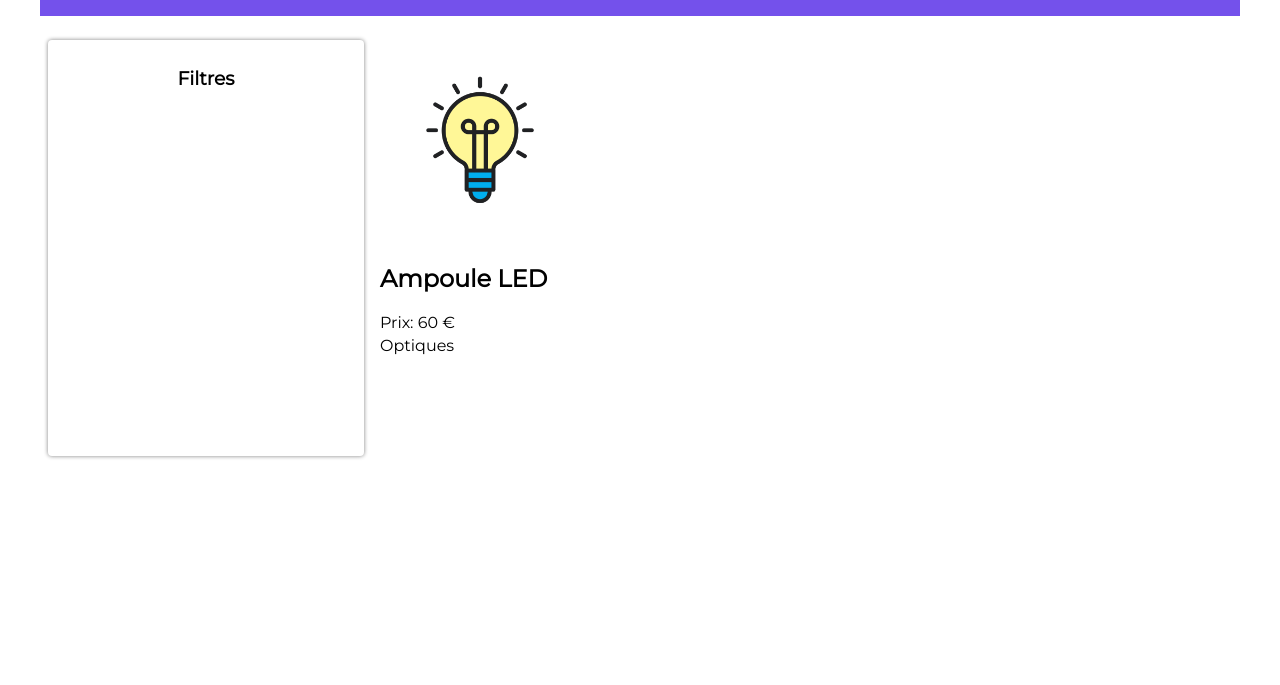
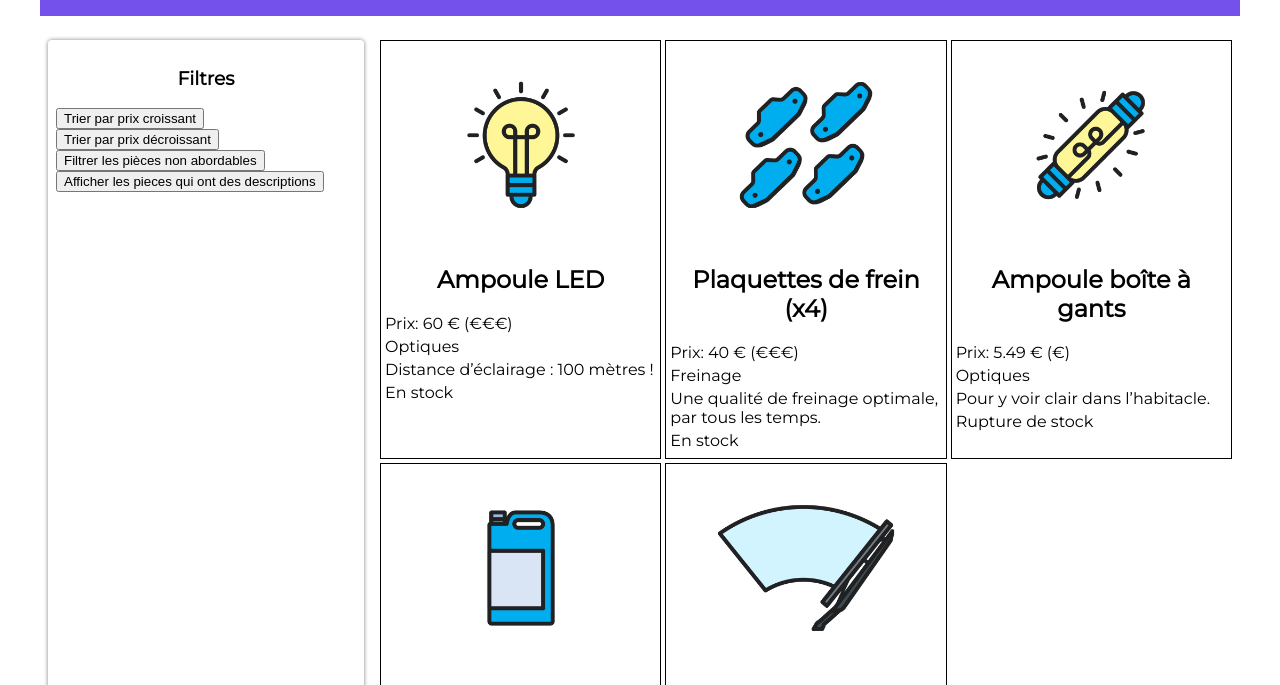
Before and after one commit to claudemarjean/JS, a website: page index.html in a window 1280 px wide. Shown: the part 98-783 px from the top of the page. Drawn offline with Linux system fonts and the light colour scheme.

Commit message:
filtre et trie

```diff
--- a/index.html
+++ b/index.html
@@ -15,6 +15,13 @@
 			<!-- Menu de recherche -->
 			<section class="filtres">
 				<h3>Filtres</h3>
+				<button class="btn-trier">Trier par prix croissant</button>
+				<br>
+				<button class="btn-trier-decroissant">Trier par prix décroissant</button>
+				<br>
+				<button class="btn-filtrer">Filtrer les pièces non abordables</button>
+				<br>
+				<button class="btn-afficher">Afficher les pieces qui ont des descriptions</button>
 			</section>
 
 			<!-- Fiches produits -->
--- a/pieces.js
+++ b/pieces.js
@@ -1,19 +1,75 @@
-// Récuperation de pièces depuis la Json
-const reponse  = await fetch('pieces-autos.json');
+// Récupération des pièces depuis le fichier JSON
+const reponse = await fetch('pieces-autos.json');
 const pieces = await reponse.json();
 
-const article = pieces[0];
+for (let i = 0; i < pieces.length; i++) {
+
+    const article = pieces[i];
+    // Récupération de l'élément du DOM qui accueillera les fiches
+    const sectionFiches = document.querySelector(".fiches");
+    // Création d’une balise dédiée à une pièce automobile
+    const pieceElement = document.createElement("article");
+    // Création des balises
     const imageElement = document.createElement("img");
     imageElement.src = article.image;
     const nomElement = document.createElement("h2");
     nomElement.innerText = article.nom;
     const prixElement = document.createElement("p");
-prixElement.innerText = `Prix: ${article.prix} €`;
+    prixElement.innerText = `Prix: ${article.prix} € (${article.prix < 35 ? "€" : "€€€"})`;
     const categorieElement = document.createElement("p");
-categorieElement.innerText =  article.categorie;
+    categorieElement.innerText = article.categorie ?? "(aucune catégorie)";
+    const descriptionElement = document.createElement("p");
+    descriptionElement.innerText = article.description ?? "Pas de description pour le moment.";
+    const stockElement = document.createElement("p");
+    stockElement.innerText = article.disponibilite ? "En stock" : "Rupture de stock";
 
-const sectionFiches = document.querySelector(".fiches");
-sectionFiches.appendChild(imageElement);
-sectionFiches.appendChild(nomElement);
-sectionFiches.appendChild(prixElement);
-sectionFiches.appendChild(categorieElement);
+    // On rattache la balise article a la section Fiches
+    sectionFiches.appendChild(pieceElement);
+    // On rattache l’image à pieceElement (la balise article)
+    pieceElement.appendChild(imageElement);
+    pieceElement.appendChild(nomElement);
+    pieceElement.appendChild(prixElement);
+    pieceElement.appendChild(categorieElement);
+    //Ajout des éléments au DOM pour l'exercice
+    pieceElement.appendChild(descriptionElement);
+    pieceElement.appendChild(stockElement);
+
+ }
+
+ const boutonTrier = document.querySelector(".btn-trier");
+
+ boutonTrier.addEventListener("click",function(){
+    const piecesOrdonnees = Array.from(pieces);
+    piecesOrdonnees.sort(function(a,b){
+        return a.prix - b.prix;
+    });
+    console.log(piecesOrdonnees);
+ })
+
+ const boutonFilter = document.querySelector(".btn-filtrer");
+
+ boutonFilter.addEventListener("click",function(){
+    const pieceFiltrees = pieces.filter(function(piece){
+        return piece.prix <= 35;
+    });
+    console.log(pieceFiltrees);
+ })
+
+ const boutonAfficher = document.querySelector(".btn-afficher");
+
+ boutonAfficher.addEventListener("click",function(){
+    const pieceDescription = pieces.filter(function(piece){
+        return piece.description;
+    })
+    console.log(pieceDescription);
+ });
+
+const boutonTrierDecroissant = document.querySelector(".btn-trier-decroissant");
+
+boutonTrierDecroissant.addEventListener("click",function(){
+    const pieceOrdreDecroissant = Array.from(pieces);
+    pieceOrdreDecroissant.sort(function(a,b){
+        return b.prix - a.prix;
+    })
+    console.log(pieceOrdreDecroissant);
+});
--- a/styles.css
+++ b/styles.css
@@ -45,11 +45,24 @@ main {
 .fiches {
 	flex: 1;
 	margin: 8px;
+	display: grid;
+	grid-template-columns: repeat(3, 1fr);
+	gap: 4px;
 }
-.fiches img {
+.fiches article {
+	border: 1px solid black;
+	padding: 4px;
+}
+.fiches article img {
+	display: block;
+	margin-left: auto;
+	margin-right: auto;
 	max-width: 200px;
 }
-.fiches p {
+.fiches article p {
 	margin-top: 4px;
 	margin-bottom: 4px;
 }
+.fiches article h2 {
+	text-align: center;
+}
```
Lines whose indentation alone changed are shown as unchanged.
